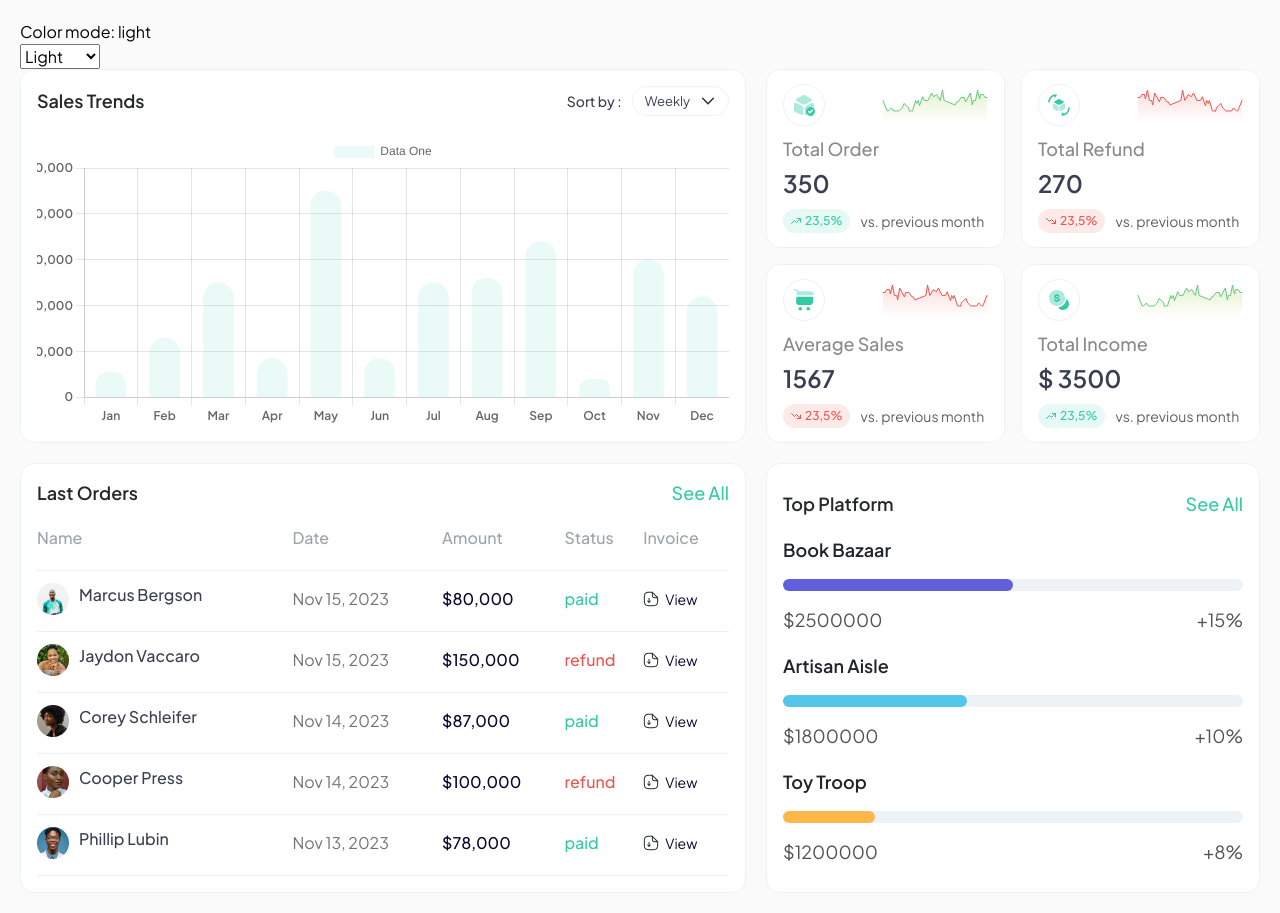
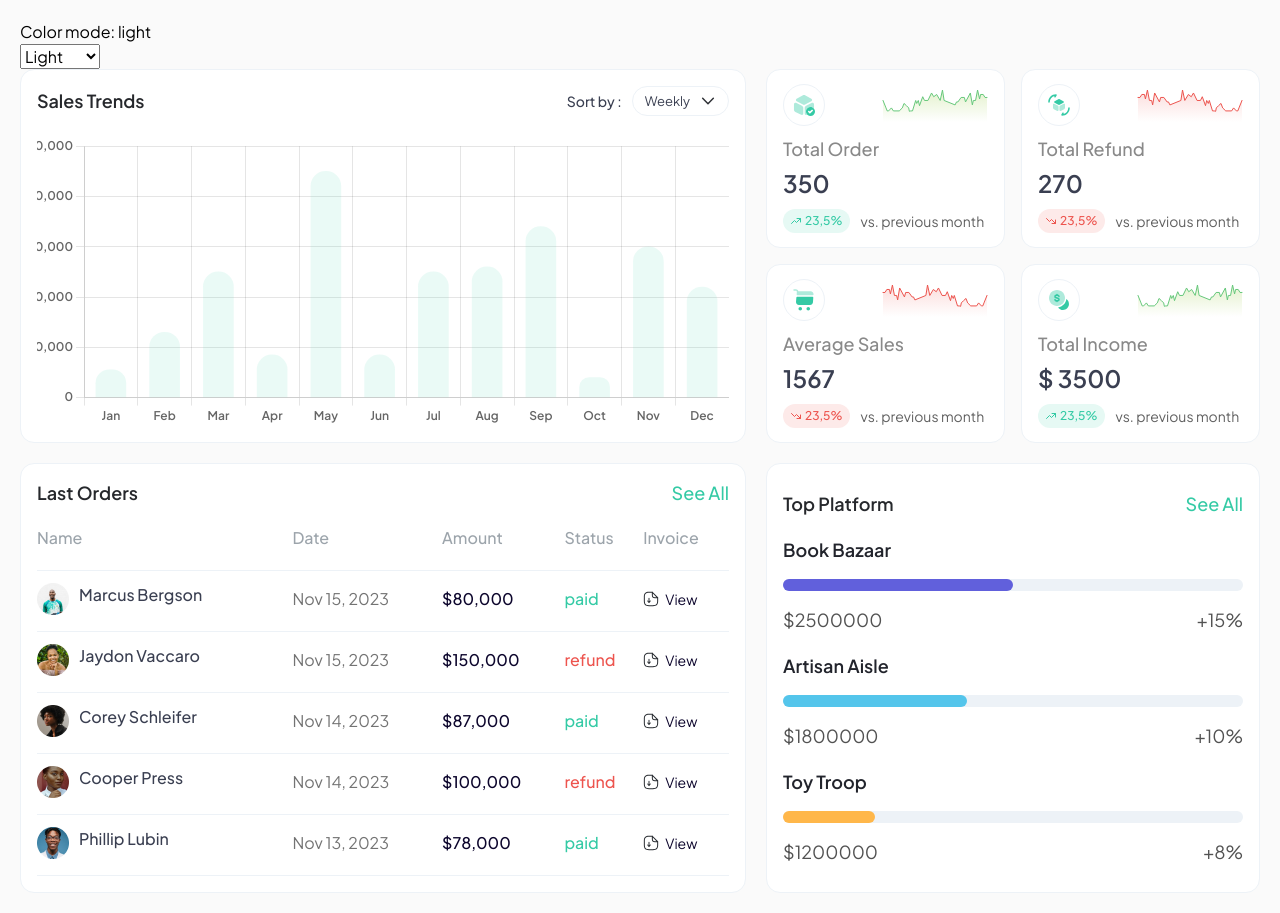
Before and after one commit to kaiser54/analytics-dashboard-challenge, a Nuxt app: page / in a window 1280 px wide. Built offline with nearby package versions, Linux system fonts and the light colour scheme.

Commit message:
graph fxnality

```diff
--- a/components/BarChart.vue
+++ b/components/BarChart.vue
@@ -15,7 +15,7 @@ import {
 import { Bar } from "vue-chartjs";
 import * as chartConfig from "./chartConfig.js";
 
-ChartJS.register(CategoryScale, LinearScale, BarElement, Title, Tooltip, Legend);
+ChartJS.register(CategoryScale, LinearScale, BarElement, Title, Tooltip);
 
 export default {
   name: "App",
--- a/components/chartConfig.ts
+++ b/components/chartConfig.ts
@@ -61,14 +61,22 @@ export const data = {
     ]
 }
 
-
 // Function to generate gradient
 function createGradient() {
-    const ctx = document.createElement('canvas').getContext('2d');
-    const gradient = ctx.createLinearGradient(0, 0, 0, 400);
+    // Check if it's a client-side rendering environment
+    const isClient = typeof window !== 'undefined';
 
-    gradient.addColorStop(0, '#34CAA5'); // Start color
-    gradient.addColorStop(1, 'rgba(52, 202, 165, 0.00)'); // End color with alpha
+    // If it's a client-side rendering environment, use document.createElement
+    if (isClient) {
+        const ctx = document.createElement('canvas').getContext('2d');
+        const gradient = ctx.createLinearGradient(0, 0, 0, 400);
 
-    return gradient;
+        gradient.addColorStop(0, '#34CAA5'); // Start color
+        gradient.addColorStop(1, 'rgba(52, 202, 165, 0.00)'); // End color with alpha
+
+        return gradient;
+    } else {
+        // If it's not a client-side rendering environment (e.g., during SSR), return a fallback value
+        return null;
+    }
 }
```
